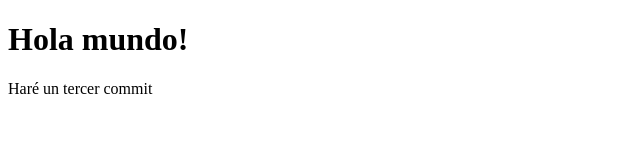
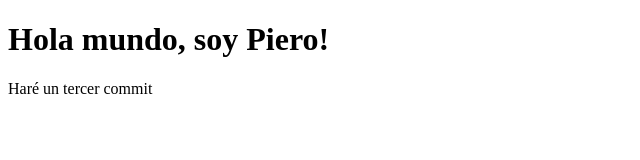
Before and after one commit to PieroCodedeveloper-2003/Curso-GIT, a plain HTML site: page index.html in a window 1280 px wide. Shown: the whole page, without its empty margins (0-640 px from the left). Drawn offline with Linux system fonts and the light colour scheme.

Commit message:
Cuarto cambio

```diff
--- a/index.html
+++ b/index.html
@@ -6,7 +6,7 @@
     <title>index</title>
 </head>
 <body>
-    <h1>Hola mundo!</h1>
+    <h1>Hola mundo, soy Piero!</h1>
     <p>Haré un tercer commit</p>
 </body>
 </html>
```
